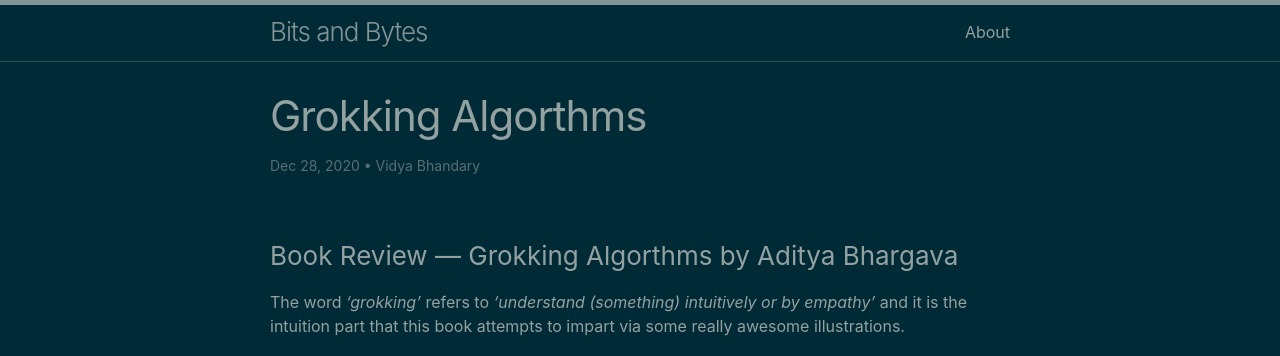
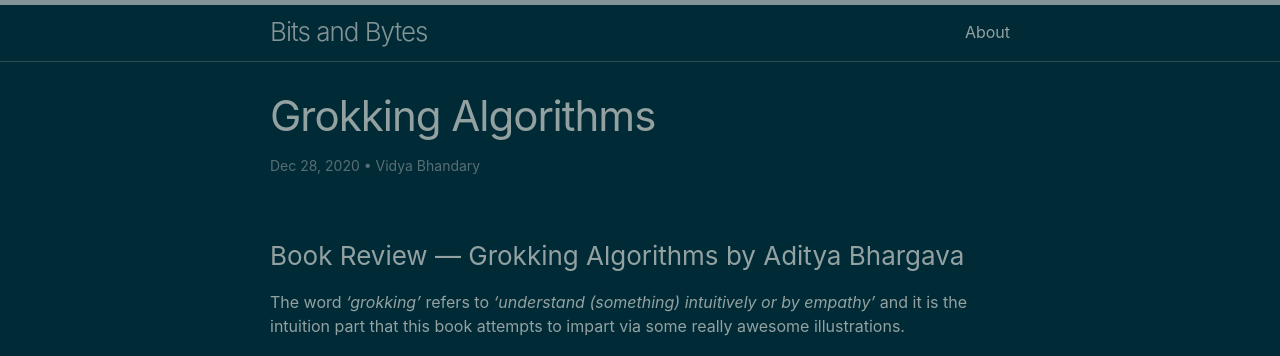
Before and after one commit to vidyabhandary/blog, a Jekyll site: the page built from _posts/2020-12-28-Grokking-Algos.md, in a window 1280 px wide. Shown: the top 356 px of the page. Built offline with Jekyll 4.4.1, drawn with Linux system fonts in a browser that asks for light colours; our own code applies the rules of GitHub Pages for plain Markdown files.

Commit message:
Correct Typos

```diff
--- a/_posts/2020-12-28-Grokking-Algos.md
+++ b/_posts/2020-12-28-Grokking-Algos.md
@@ -1,12 +1,12 @@
 ---
-title: "Grokking Algorthms"
+title: "Grokking Algorithms"
 categories: Books
 author: "Vidya Bhandary"
 meta: "Algorithms"
 date: 2020-12-28
 ---
 
-### Book Review — Grokking Algorthms by Aditya Bhargava
+### Book Review — Grokking Algorithms by Aditya Bhargava
 
 The word *'grokking'* refers to *'understand (something) intuitively or by empathy'* and it is the intuition part that this book attempts to impart via some really
 awesome illustrations.
```
